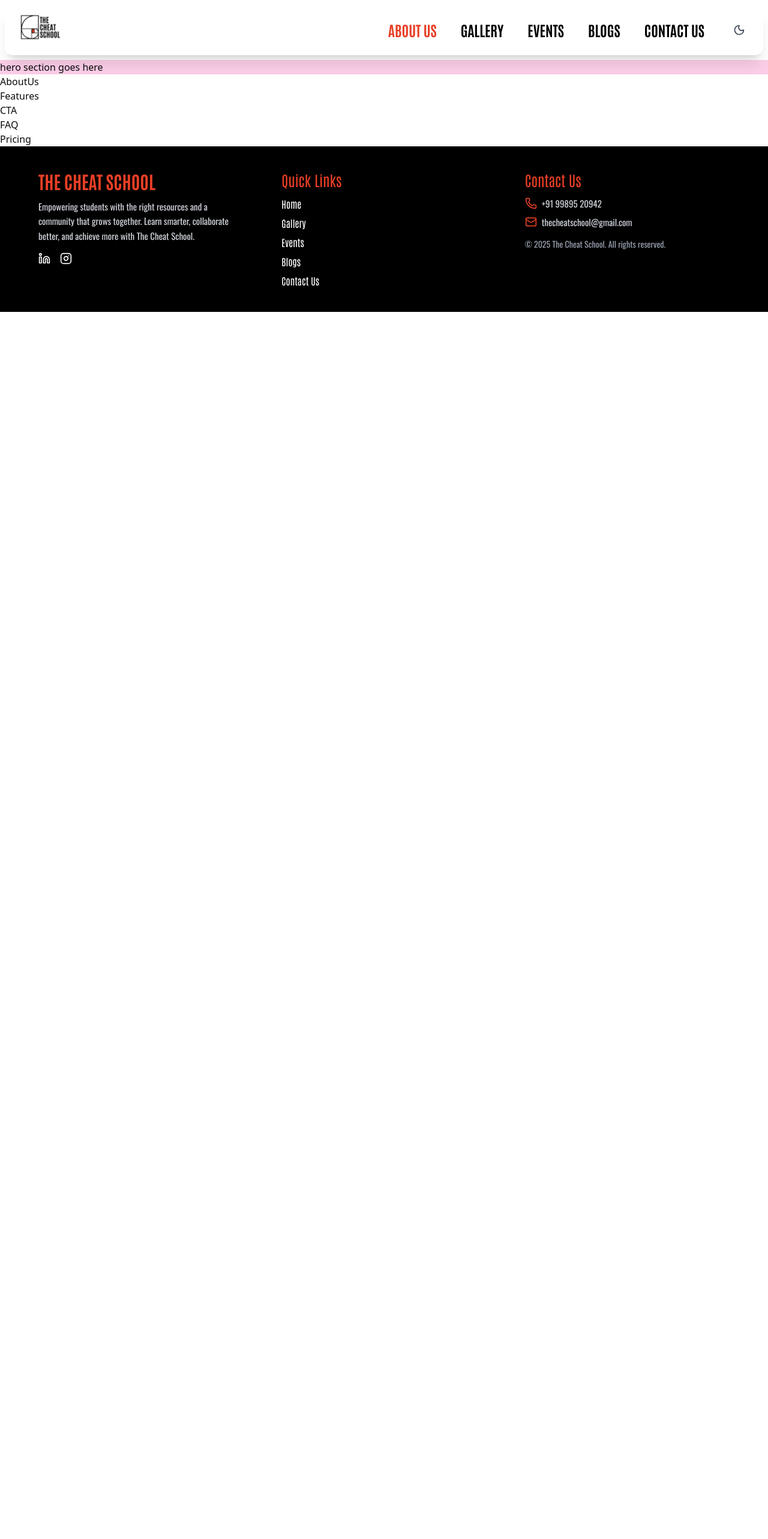
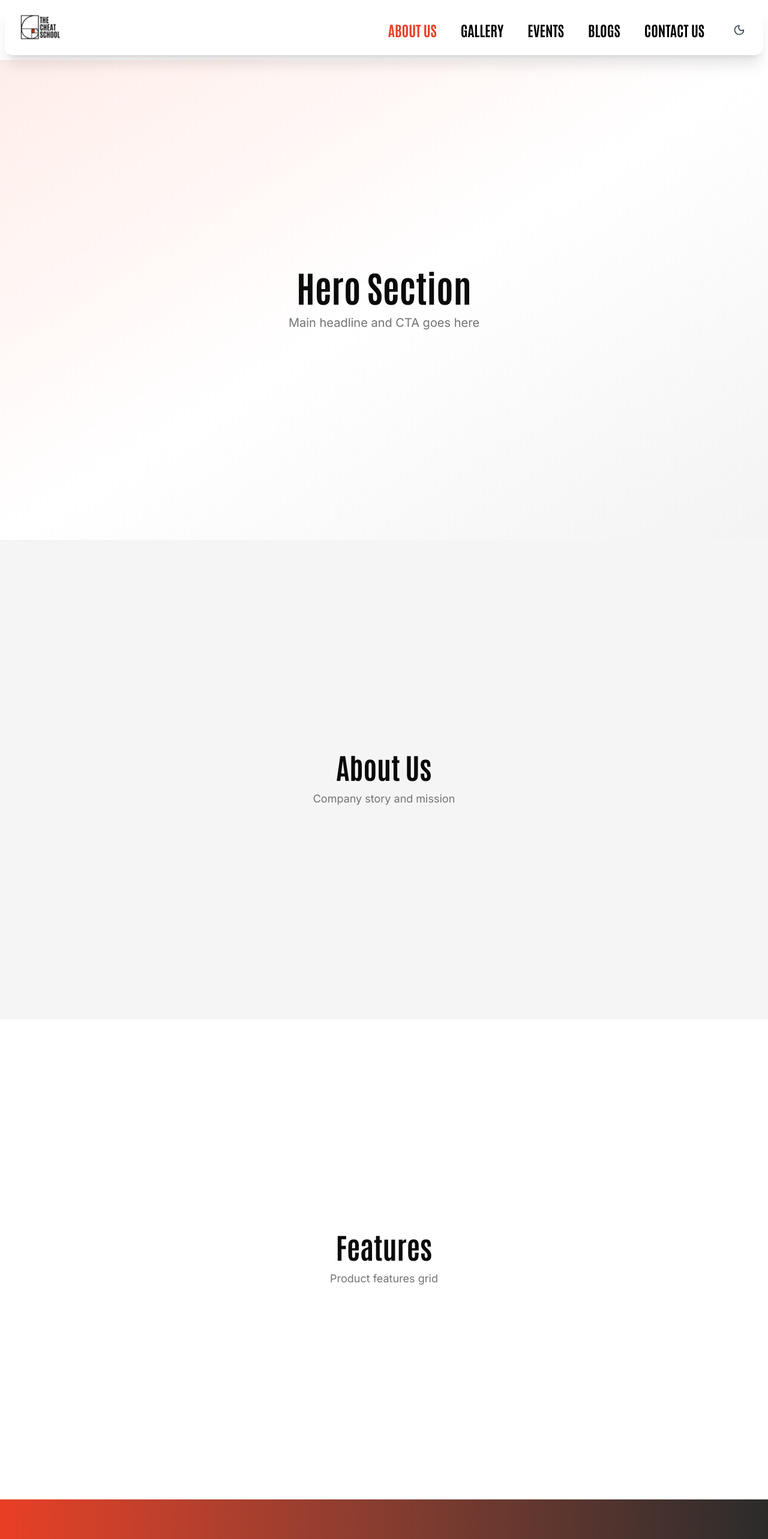
Before and after one commit to mtalhasid/the-cheat-school, a React (Vite) app: page / in a window 1280 px wide. Shown: the top 2566 px of the page at 60% size. Before the commit the page ends 800 px from the top, so only its background shows below. Built offline with nearby package versions, Linux system fonts and the light colour scheme.

Commit message:
chore: remove legacy components and introduce new layout structure

```diff
--- a/src/pages/LandingPage.jsx
+++ b/src/pages/LandingPage.jsx
@@ -1,22 +1,109 @@
-import AboutUs from '@/components/pages/Landing/AboutUs'
-import CTA from '@/components/pages/Landing/CTA'
-import FAQ from '@/components/pages/Landing/FAQ'
-import Features from '@/components/pages/Landing/Features'
-import HeroSection from '@/components/pages/Landing/HeroSection'
-import Pricing from '@/components/pages/Landing/Pricing'
-import React from 'react'
+import React from "react";
+// import HeroSection from '@/components/pages/Landing/HeroSection'
+// import AboutUs from '@/components/pages/Landing/AboutUs'
+// import Features from '@/components/pages/Landing/Features'
+// import CTA from '@/components/pages/Landing/CTA'
+// import FAQ from '@/components/pages/Landing/FAQ'
+// import Pricing from '@/components/pages/Landing/Pricing'
+
+//REPLACE ALL THESE PLACEHOLDERS WITH ACTUAL COMPONENTS LATER
+//JUST UNCOMMENT THE IMPORTS AND THE COMPONENT
+//DELETE THE PLACEHOLDERS AFTER REPLACING WITH ACTUAL COMPONENTS
+
+const HeroSectionPlaceholder = () => (
+  <div className="min-h-screen bg-gradient-to-br from-primary/10 via-background to-secondary/5 flex items-center justify-center">
+    <div className="text-center space-y-4 p-8">
+      <div className="text-6xl font-primary font-bold text-foreground">
+        Hero Section
+      </div>
+      <div className="text-xl text-muted-foreground font-secondary">
+        Main headline and CTA goes here
+      </div>
+    </div>
+  </div>
+);
+
+const AboutUsPlaceholder = () => (
+  <div className="min-h-screen bg-dark-grey flex items-center justify-center">
+    <div className="text-center space-y-4 p-8">
+      <div className="text-5xl font-primary font-bold text-foreground">
+        About Us
+      </div>
+      <div className="text-lg text-muted-foreground font-secondary">
+        Company story and mission
+      </div>
+    </div>
+  </div>
+);
+
+const FeaturesPlaceholder = () => (
+  <div className="min-h-screen bg-background flex items-center justify-center">
+    <div className="text-center space-y-4 p-8">
+      <div className="text-5xl font-primary font-bold text-foreground">
+        Features
+      </div>
+      <div className="text-lg text-muted-foreground font-secondary">
+        Product features grid
+      </div>
+    </div>
+  </div>
+);
+
+const CTAPlaceholder = () => (
+  <div className="min-h-[60vh] bg-gradient-to-r from-primary to-secondary flex items-center justify-center">
+    <div className="text-center space-y-4 p-8">
+      <div className="text-5xl font-primary font-bold text-primary-foreground">
+        Call To Action
+      </div>
+      <div className="text-lg text-primary-foreground/80 font-secondary">
+        Bold conversion section
+      </div>
+    </div>
+  </div>
+);
+
+const FAQPlaceholder = () => (
+  <div className="min-h-screen bg-light-grey flex items-center justify-center">
+    <div className="text-center space-y-4 p-8">
+      <div className="text-5xl font-primary font-bold text-foreground">FAQ</div>
+      <div className="text-lg text-muted-foreground font-secondary">
+        Questions and answers
+      </div>
+    </div>
+  </div>
+);
+
+const PricingPlaceholder = () => (
+  <div className="min-h-screen bg-gradient-to-br from-secondary/5 via-background to-primary/5 flex items-center justify-center">
+    <div className="text-center space-y-4 p-8">
+      <div className="text-5xl font-primary font-bold text-foreground">
+        Pricing
+      </div>
+      <div className="text-lg text-muted-foreground font-secondary">
+        Plans and pricing tiers
+      </div>
+    </div>
+  </div>
+);
 
 const LandingPage = () => {
   return (
     <div>
-        <HeroSection></HeroSection>
-        <AboutUs></AboutUs>
-        <Features></Features>
-        <CTA></CTA>
-        <FAQ></FAQ>
-        <Pricing></Pricing>
+      <HeroSectionPlaceholder />
+      <AboutUsPlaceholder />
+      <FeaturesPlaceholder />
+      <CTAPlaceholder />
+      <FAQPlaceholder />
+      <PricingPlaceholder />
+
+      {/* <HeroSection /> */}
+      {/* <AboutUs /> */}
+      {/* <Features /> */}
+      {/* <CTA /> */}
+      {/* <FAQ /> */}
+      {/* <Pricing /> */}
     </div>
-  )
-}
+  );
+};
 
-export default LandingPage
+export default LandingPage;
```
Also changed, not shown: src/App.jsx (+6 -1 lines).
